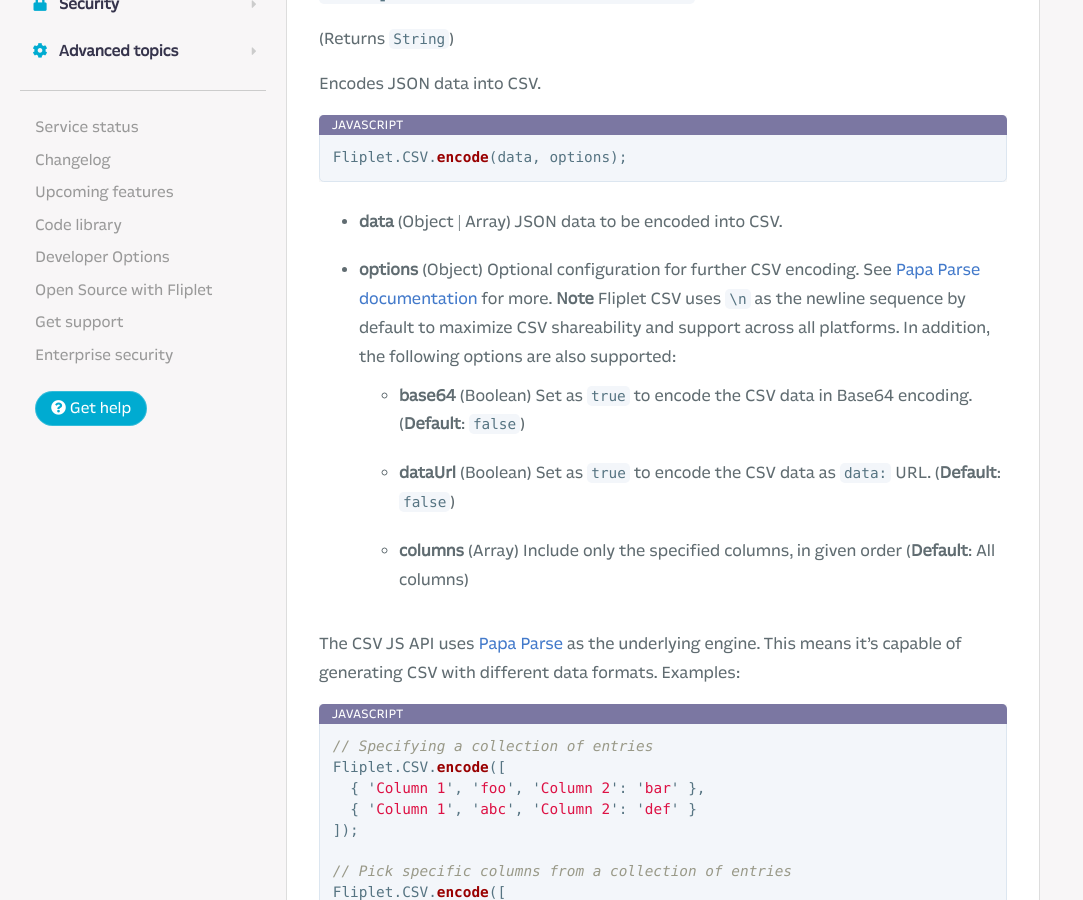
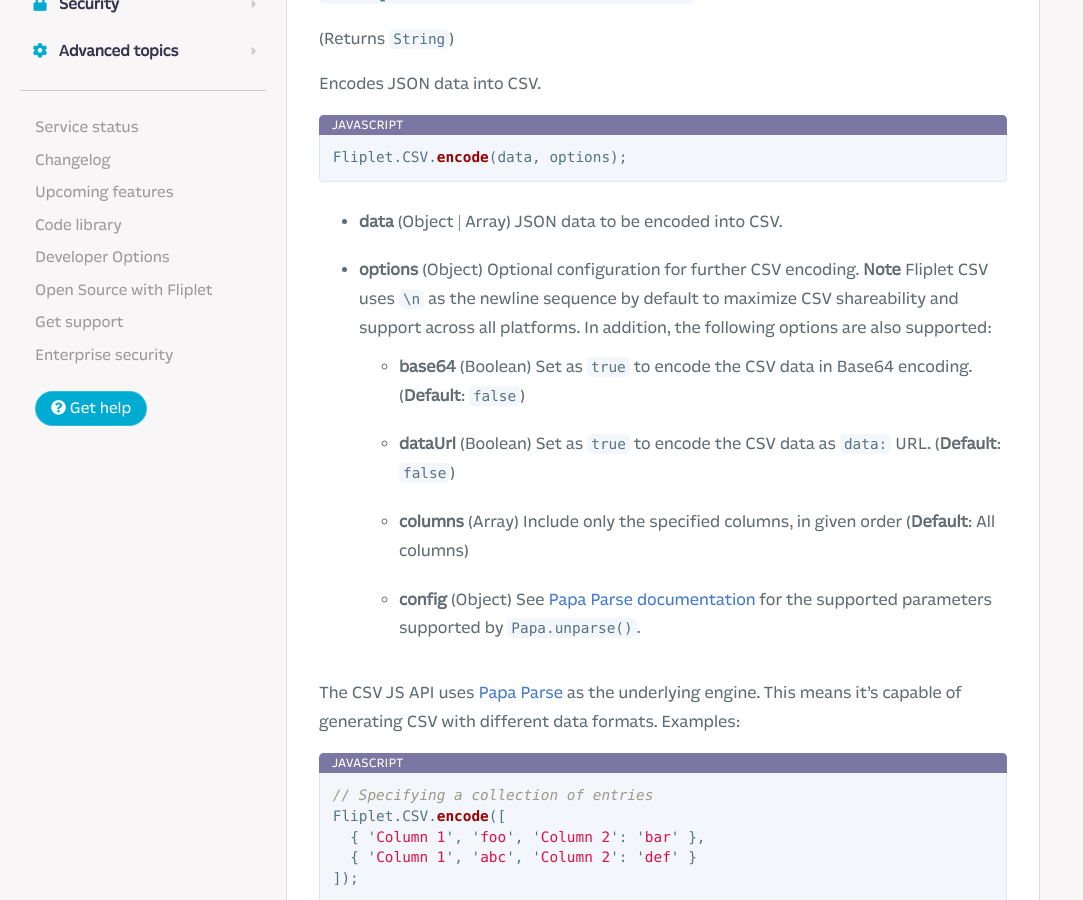
Before and after one commit to Fliplet/fliplet-cli, a Jekyll site: the page built from docs/API/fliplet-csv.md, in a window 1280 px wide and 900 px high, scrolled down 406 px. Shown: the whole window, without its empty margins (0-1083 px from the left). Built offline with Jekyll 4.4.1, drawn with Linux system fonts in a browser that asks for light colours; nearby versions of some CDN libraries; our own code applies the rules of GitHub Pages for plain Markdown files; library files that are not in the unit come from our copies; comment, search, counter and statistics services are not loaded; a style sheet for code colours, icons or effects is not loaded.

Commit message:
Updates documentation for Papa.unparse() parameters

````diff
--- a/docs/API/fliplet-csv.md
+++ b/docs/API/fliplet-csv.md
@@ -15,10 +15,11 @@ Fliplet.CSV.encode(data, options);
 ```
 
   - **data** (Object \| Array) JSON data to be encoded into CSV.
-  - **options** (Object) Optional configuration for further CSV encoding. See [Papa Parse documentation](https://www.papaparse.com/docs#json-to-csv) for more. **Note** Fliplet CSV uses `\n` as the newline sequence by default to maximize CSV shareability and support across all platforms. In addition, the following options are also supported:
+  - **options** (Object) Optional configuration for further CSV encoding. **Note** Fliplet CSV uses `\n` as the newline sequence by default to maximize CSV shareability and support across all platforms. In addition, the following options are also supported:
     - **base64** (Boolean) Set as `true` to encode the CSV data in Base64 encoding. (**Default**: `false`)
     - **dataUrl** (Boolean) Set as `true` to encode the CSV data as `data:` URL. (**Default**: `false`)
     - **columns** (Array) Include only the specified columns, in given order (**Default**: All columns)
+    - **config** (Object) See [Papa Parse documentation](https://www.papaparse.com/docs#json-to-csv) for the supported parameters supported by `Papa.unparse()`.
 
 The CSV JS API uses [Papa Parse](https://www.papaparse.com/) as the underlying engine. This means it's capable of generating CSV with different data formats. Examples:
 
````
